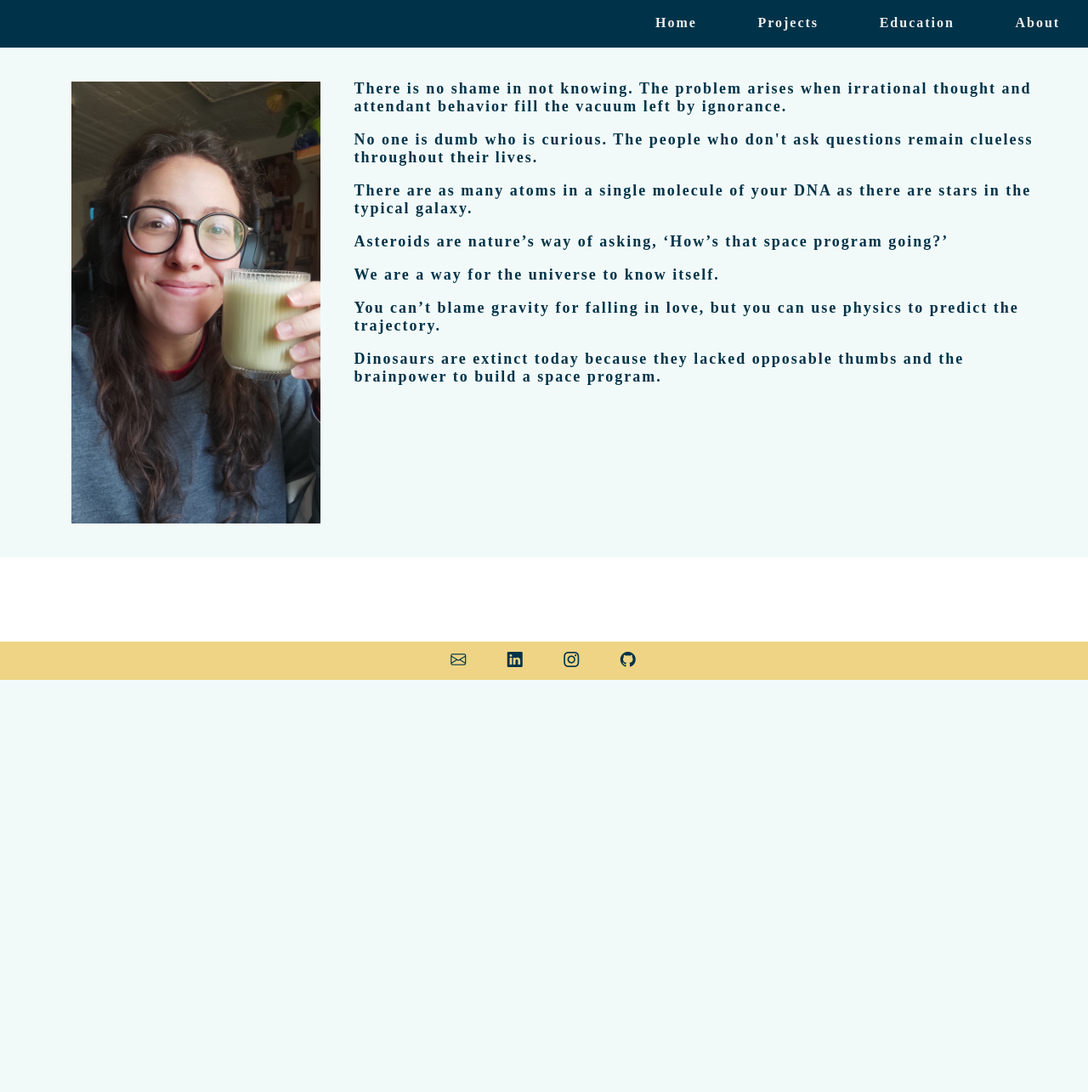
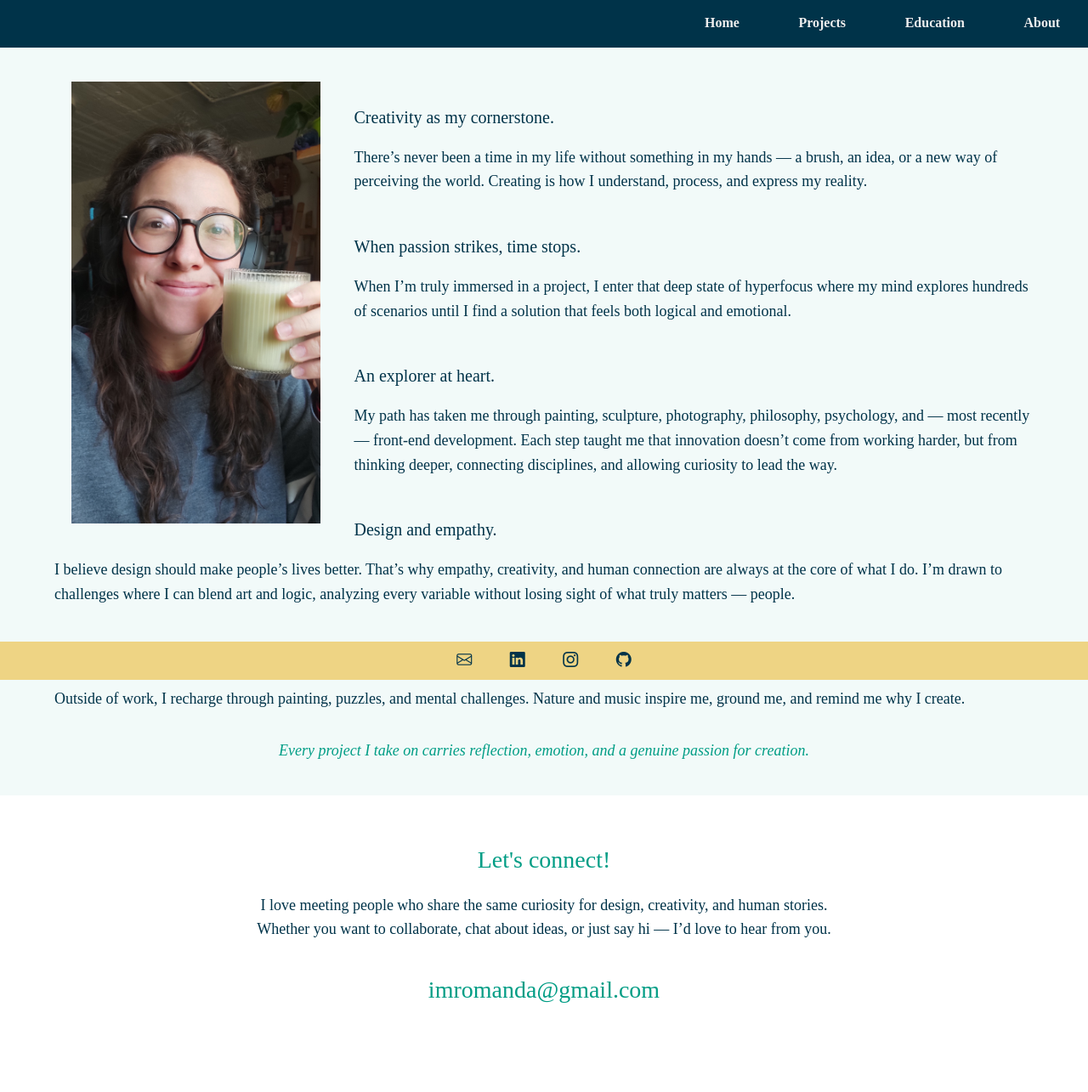
Before and after one commit to imromanda/personal_site, a PHP site: page /about.html in a window 1280 px wide. Shown: the whole page at 85% size. Before the commit the page ends 800 px from the top, so only its background shows below. Run offline with PHP 8.4, Linux system fonts and the light colour scheme.

Commit message:
ui: update fonts and page contents

```diff
--- a/about.html
+++ b/about.html
@@ -3,7 +3,7 @@
 
 <head>
     <meta charset="utf-8">
-    <title>I'm Romanda</title>
+    <title>I'm Romanda - About</title>
     <link rel="icon" type="image/x-icon" href="favicon.ico">
     <link rel="stylesheet" href="https://cdn.jsdelivr.net/npm/bootstrap-icons@1.11.3/font/bootstrap-icons.css">
     <link rel="stylesheet" href="romandasstylesheet.css">
@@ -38,22 +38,52 @@
         <section class="about">
             <img src="IMG_20250521_113558.jpg"
                 style=" padding: 20px; max-width:50vw; max-height:70vh; float: left; margin-right: 20px;">
-            <p>There is no shame in not knowing. The problem arises when irrational thought and attendant behavior fill
-                the vacuum left by ignorance.</p>
+            <div>
+                <h6 style="padding-left: 24vw;">Creativity as my cornerstone.</h6>
+                <p>There’s never been a time in my life without something in my hands — a brush, an idea, or a new way
+                    of perceiving the world. Creating is how I understand, process, and express my reality.</p>
+            </div>
 
-            <p>No one is dumb who is curious. The people who don't ask questions remain clueless throughout their
-                lives.</p>
+            <div>
+                <h6 style="padding-left: 24vw;">When passion strikes, time stops.</h6>
+                <p>When I’m truly immersed in a project, I enter that deep state of hyperfocus where my mind explores
+                    hundreds of scenarios until I find a solution that feels both logical and emotional.</p>
+            </div>
 
-            <p>There are as many atoms in a single molecule of your DNA as there are stars in the typical galaxy.</p>
 
-            <p>Asteroids are nature’s way of asking, ‘How’s that space program going?’</p>
+            <div>
+                <h6 style="padding-left: 24vw;">An explorer at heart.</h6>
+                <p>My path has taken me through painting, sculpture, photography, philosophy, psychology, and — most
+                    recently — front-end development.
+                    Each step taught me that innovation doesn’t come from working harder, but from thinking deeper,
+                    connecting disciplines, and allowing curiosity to lead the way.</p>
+            </div>
 
-            <p>We are a way for the universe to know itself.</p>
+            <div>
+                <h6 style="padding-left: 24vw;">Design and empathy.</h6>
+                <p>I believe design should make people’s lives better.
+                    That’s why empathy, creativity, and human connection are always at the core of what I do.
+                    I’m drawn to challenges where I can blend art and logic, analyzing every variable without losing
+                    sight of what truly matters — people.</p>
+            </div>
 
-            <p>You can’t blame gravity for falling in love, but you can use physics to predict the trajectory.</p>
+            <div>
+                <h6 style="padding-left: 24vw;">Inspired by the world around me.</h6>
+                <p>Outside of work, I recharge through painting, puzzles, and mental challenges.
+                    Nature and music inspire me, ground me, and remind me why I create.</p>
+            </div>
 
-            <p>Dinosaurs are extinct today because they lacked opposable thumbs and the brainpower to build a space
-                program.</p>
+            <div>
+                <p style="margin-top:32px; text-align: center; color: var(--paolo-veronese-green); "><em>Every project I
+                        take on carries reflection, emotion, and a genuine passion for creation.</em></p>
+            </div>
+        </section>
+
+        <section class="lets-connect">
+            <h4 style="color: var(--paolo-veronese-green)"> Let's connect!</h4>
+            <p>I love meeting people who share the same curiosity for design, creativity, and human stories. <br>
+                Whether you want to collaborate, chat about ideas, or just say hi — I’d love to hear from you.</p>
+            <h4 style="color: var(--paolo-veronese-green)"> imromanda@gmail.com</h4>
         </section>
     </main>
 
--- a/romandasstylesheet.css
+++ b/romandasstylesheet.css
@@ -7,9 +7,9 @@
     --buff: #EED484;
     --true-white: #EEEEEE;
     --night-black: #313131;
-    font-family: rawengulksans;
+    font-family: poppins;
     color: var(--prussian-blue);
-    letter-spacing: 2px;
+    /*letter-spacing: 1px;*/
 }
 
 * {
@@ -78,6 +78,58 @@ body {
 }
 
 h1 {
+    font-size: 60px;
+    font-weight: 600;
+    line-height: 1.1;
+    margin-bottom: 0.5em;
+}
+
+h2 {
+    font-size: 48px;
+    font-weight: 500;
+    line-height: 1.2;
+    margin-bottom: 0.6em;
+}
+
+h3 {
+    font-size: 36px;
+    font-weight: 500;
+    line-height: 1.3;
+    margin-bottom: 0.6em;
+}
+
+h4 {
+    font-size: 28px;
+    font-weight: 400;
+    line-height: 1.4;
+    margin-bottom: 0.7em;
+}
+
+h5 {
+    font-size: 22px;
+    font-weight: 400;
+    line-height: 1.4;
+    margin-bottom: 0.8em;
+}
+
+h6 {
+    font-size: 20px;
+    font-weight: 400;
+    line-height: 1.5;
+    margin-bottom: 0.8em;
+}
+
+p {
+    font-size: 18px;
+    font-weight: 300;
+    line-height: 1.6;
+    margin-bottom: 1em;
+}
+
+
+
+/*
+h1 {
 
     font-size: 60px;
     font-weight: 900;
@@ -96,6 +148,17 @@ h6 {
     margin-inline-start: 0%;
     margin-inline-end: 0%;
 }
+
+
+p {
+    color: var(--prussian-blue);
+    font-size: large;
+    font-weight: 650;
+    margin-inline-start: 0%;
+    margin-inline-end: 0%;
+}
+*/
+
 
 .main-index {
     display: flex;
@@ -149,15 +212,6 @@ h6 {
 }
 
 
-p {
-    color: var(--prussian-blue);
-    font-size: large;
-    font-weight: 650;
-    margin-inline-start: 0%;
-    margin-inline-end: 0%;
-}
-
-
 .profile-pic {
 
     width: 400px;
@@ -166,6 +220,16 @@ p {
     border-radius: 3%;
 }
 
+.lets-connect {
+    display: block;
+    text-align: center;
+    align-items: center;
+    margin-top: 20px;
+    margin-bottom: 100px;
+    margin-left: auto;
+    margin-right: auto;
+    padding: 0 5%;
+}
 
 footer {
     position: fixed;
```
